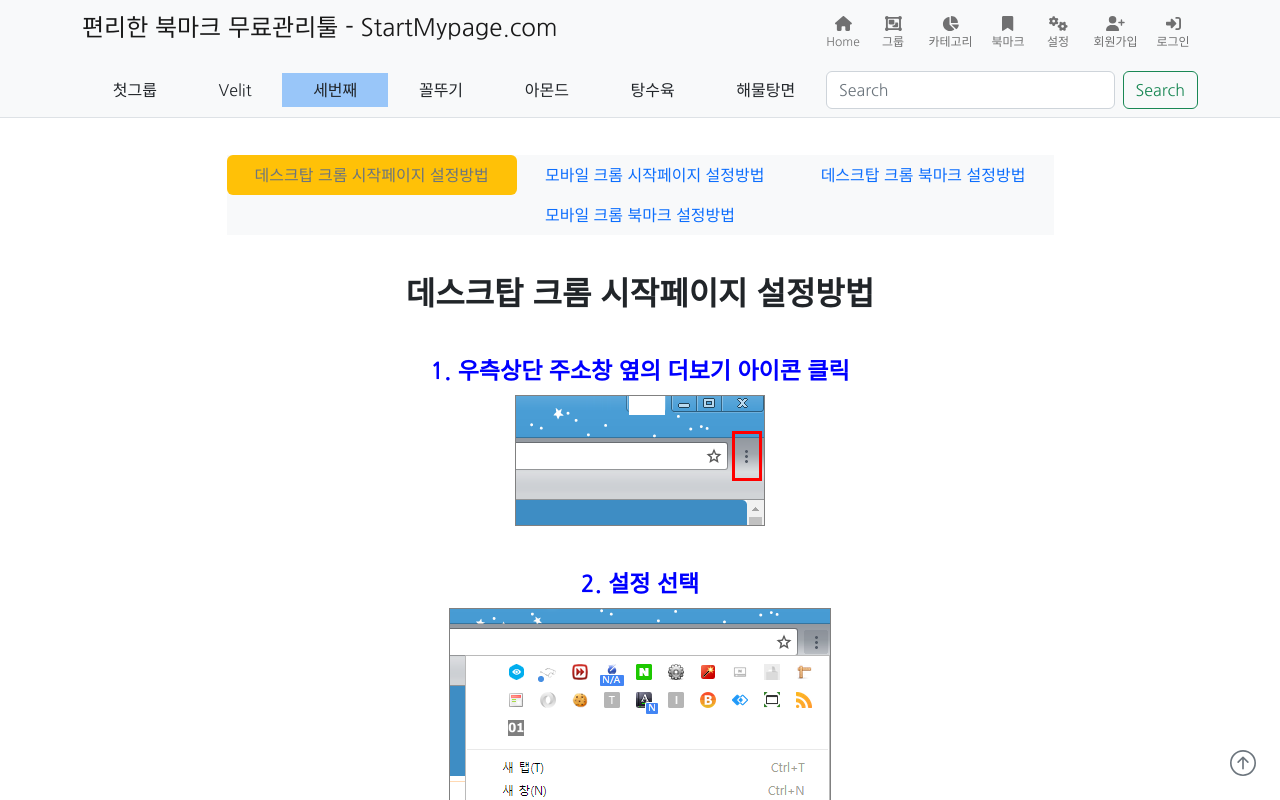
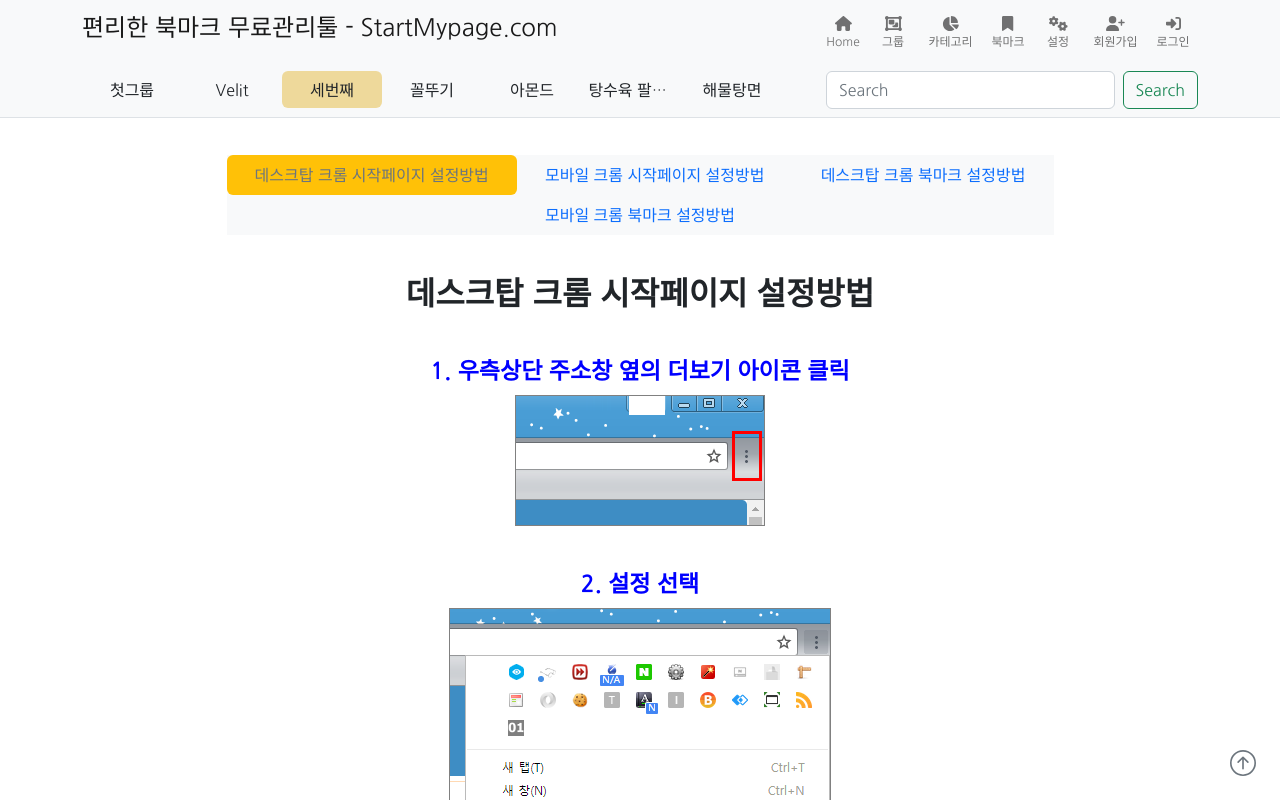
Before and after one commit to doonee/start-mypage-v2, a React (Create React App) app: page /browserSetting in a window 1280 px wide. Shown: the top 800 px of the page. Built offline with nearby package versions, Linux system fonts and the light colour scheme.

Commit message:
updated top grouplink design

```diff
--- a/src/components/TopGroupLinks.js
+++ b/src/components/TopGroupLinks.js
@@ -10,8 +10,8 @@
   //   });
   // }, 0);
 
-  // 시작페이지로 설정 된 그룹 가져와야 함!
   const [startGroup, setStartGroup] = React.useState(() => {
+    // 시작페이지로 설정 된 그룹 가져와야 함!
     return 3;
   });
 
@@ -20,6 +20,7 @@
     const selectedGroup = e.target.getAttribute('data-id');
     console.log(selectedGroup);
     // 선택 된 그룹의 북마크 리스트 가져와야 함!
+    // 성공 후
     setStartGroup(selectedGroup);
     selectedGroup.style.fontWeight = "bold";
   }
@@ -29,7 +30,9 @@
     // eslint-disable-next-line eqeqeq
     const isActive = item.groupNo == startGroup;
     return (
-      <li key={item.groupNo} className={isActive ? "nav-item active" : "nav-item"} onClick={handleGrouplinkClick} data-id={item.groupNo}>
+      <li key={item.groupNo}
+        className={isActive ? "nav-item short-title active" : "nav-item short-title"}
+        onClick={handleGrouplinkClick} data-id={item.groupNo}>
         {item.groupName}
       </li>
     )
--- a/src/components/TopGroupLinksData.json
+++ b/src/components/TopGroupLinksData.json
@@ -21,7 +21,7 @@
   },
   {
     "groupNo": 6,
-    "groupName": "탕수육"
+    "groupName": "탕수육 팔보채 짜장명 불고기 우동 짬뽕"
   },
   {
     "groupNo": 7,
--- a/src/css/_config.scss
+++ b/src/css/_config.scss
@@ -54,6 +54,13 @@
   border: none;
 }
 
+.short-title {
+  width: 100%; /* 가로 길이 고정*/
+  text-overflow: ellipsis; /* 생략 처리 ( ... )*/
+  white-space: nowrap; /* 줄바꿈 하지 않고 잘림*/
+  overflow: hidden; /* 스크롤 처리 하지 않음*/
+}
+
 // 갤럭시 폴더
 @media screen and (max-width: 280px) {
   html {
--- a/src/css/_header.scss
+++ b/src/css/_header.scss
@@ -22,10 +22,15 @@
       ul.nav {
         li.nav-item {
           cursor: pointer;
-          padding: 0.3rem;
+          padding: 0.4rem;
+          min-width: 70px;
+          max-width: 100px;
+          overflow: hidden;
+          text-align: center;
         }
         li.active {
-          background-color: rgb(153, 198, 249);
+          background-color: rgb(230 194 85 / 57%);
+          border-radius: inherit;
         }
       }
     }
--- a/src/css/main.css
+++ b/src/css/main.css
@@ -45,6 +45,13 @@
   border: none;
 }
 
+.short-title {
+  width: 100%; /* 가로 길이 고정*/
+  text-overflow: ellipsis; /* 생략 처리 ( ... )*/
+  white-space: nowrap; /* 줄바꿈 하지 않고 잘림*/
+  overflow: hidden; /* 스크롤 처리 하지 않음*/
+}
+
 @media screen and (max-width: 280px) {
   html {
     width: 280px;
@@ -80,10 +87,15 @@
 }
 header .navbar .container-fluid ul.nav li.nav-item {
   cursor: pointer;
-  padding: 0.3rem;
+  padding: 0.4rem;
+  min-width: 70px;
+  max-width: 100px;
+  overflow: hidden;
+  text-align: center;
 }
 header .navbar .container-fluid ul.nav li.active {
-  background-color: rgb(153, 198, 249);
+  background-color: rgba(230, 194, 85, 0.57);
+  border-radius: inherit;
 }
 
 #root > div > section {
```
Also changed, not shown: 1 other file (tests, documents, lock files or other folders).
